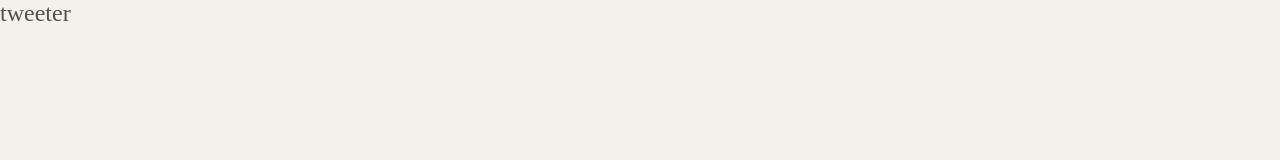
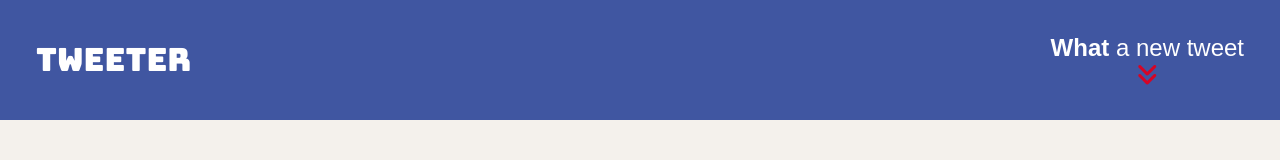
Before and after one commit to arpipatel-ap/tweeter, a website: page public/index.html in a window 1280 px wide. Drawn offline with nearby package versions, Linux system fonts and the light colour scheme.

Commit message:
add navbar in our tweeter prject

```diff
--- a/public/index.html
+++ b/public/index.html
@@ -7,8 +7,21 @@
     <!-- External CSS -->
     <link rel="stylesheet" href="https://cdnjs.cloudflare.com/ajax/libs/normalize/8.0.1/normalize.min.css" type="text/css" />
 
+    <link rel="preconnect" href="https://fonts.googleapis.com">
+    <link rel="preconnect" href="https://fonts.gstatic.com" crossorigin>
+    <link href="https://fonts.googleapis.com/css2?family=Bungee&display=swap" rel="stylesheet">
+
+    <link rel="preconnect" href="https://fonts.googleapis.com">
+    <link rel="preconnect" href="https://fonts.gstatic.com" crossorigin>
+    <link href="https://fonts.googleapis.com/css2?family=Bungee&family=Source+Sans+3:ital,wght@0,200..900;1,200..900&display=swap" rel="stylesheet">
+
+    <!-- Include Font Awesome library -->
+    <link rel="stylesheet" href="https://cdnjs.cloudflare.com/ajax/libs/font-awesome/6.5.2/css/all.min.css">
+
     <!-- App CSS -->
     <link rel="stylesheet" href="/styles/layout.css" type="text/css" />
+
+    <link rel="stylesheet" href="/styles/nav.css" type="text/css" />
 
     <!-- External JS -->
     <script src="https://ajax.googleapis.com/ajax/libs/jquery/3.4.1/jquery.min.js"></script>
@@ -21,6 +34,10 @@
     <!-- Top nav bar (fixed) -->
     <nav>
       <span>tweeter</span>
+      <div class="new-tweet">
+        <span><strong>What</strong> a new tweet</span>
+        <i class="fa-solid fa-angles-down"></i>
+      </div>
     </nav>
 
     <!-- Page-specific (main) content here -->
--- a/public/styles/layout.css
+++ b/public/styles/layout.css
@@ -18,7 +18,10 @@
   color: #545149;
   background-color: #f4f1ec;
   font-size: 24px;
+  font-family: 'Source Sans 3', sans-serif;
 }
+
+
 
 /*
  * Additional CSS can be defined below or in other CSS files, as per instructions
--- /dev/null
+++ b/public/styles/nav.css
@@ -0,0 +1,28 @@
+nav{
+  display: flex;
+  justify-content: space-between;
+  align-items: center;
+  height: 120px;
+  background-color: #4056A1;
+  color: #FFFFFF;
+  padding: 0 1.5em;
+}
+nav span{
+  font-family: 'Bungee', sans-serif;
+  font-size: 32px;
+}
+.new-tweet{
+  display: flex;
+    flex-direction: column;
+    align-items: center;
+    justify-content: center;
+
+}
+.new-tweet span{
+  font-family: sans-serif;
+  font-size: 24px;
+}
+.new-tweet i{
+  color: #d60525;
+
+}
```
